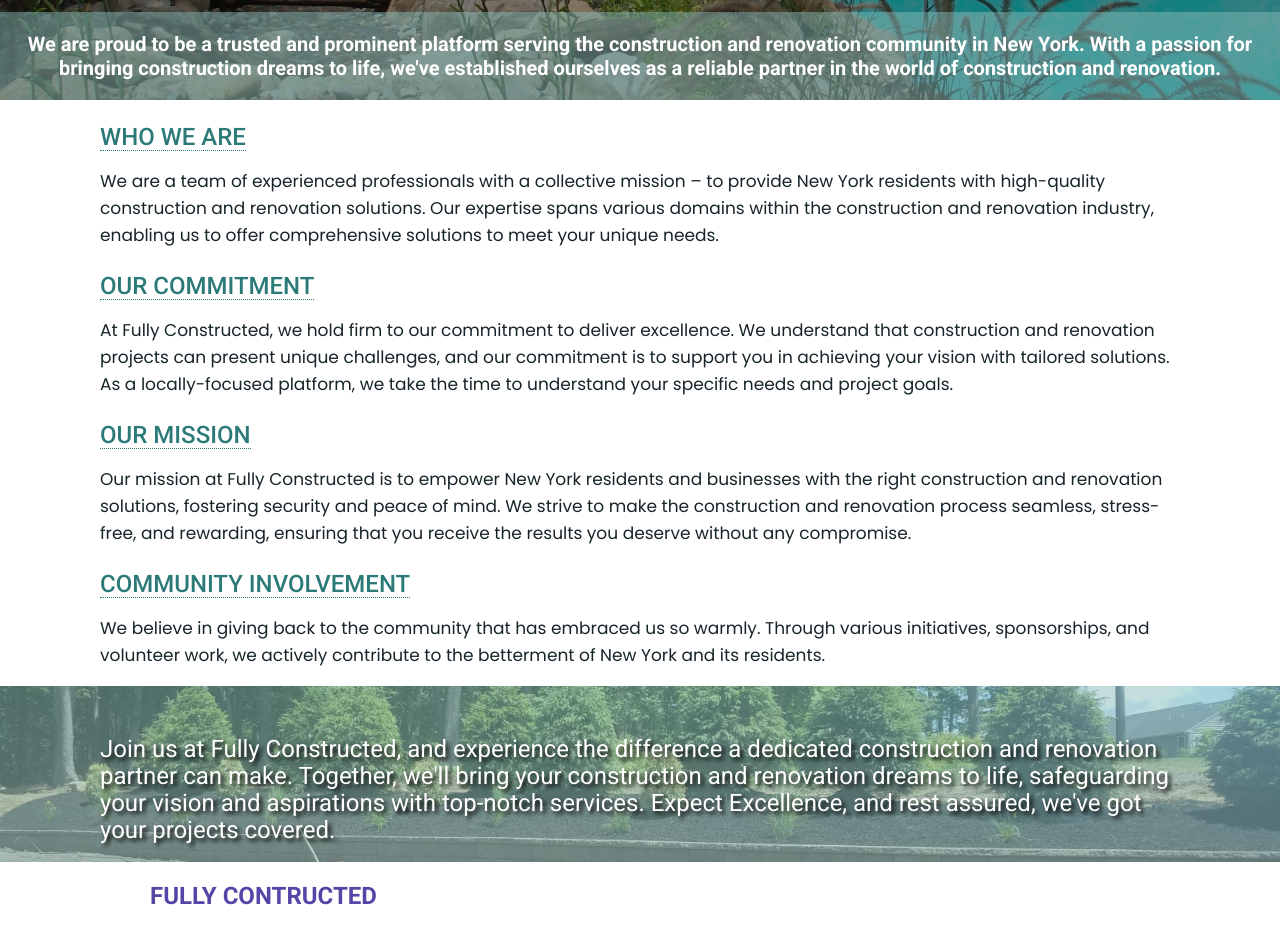
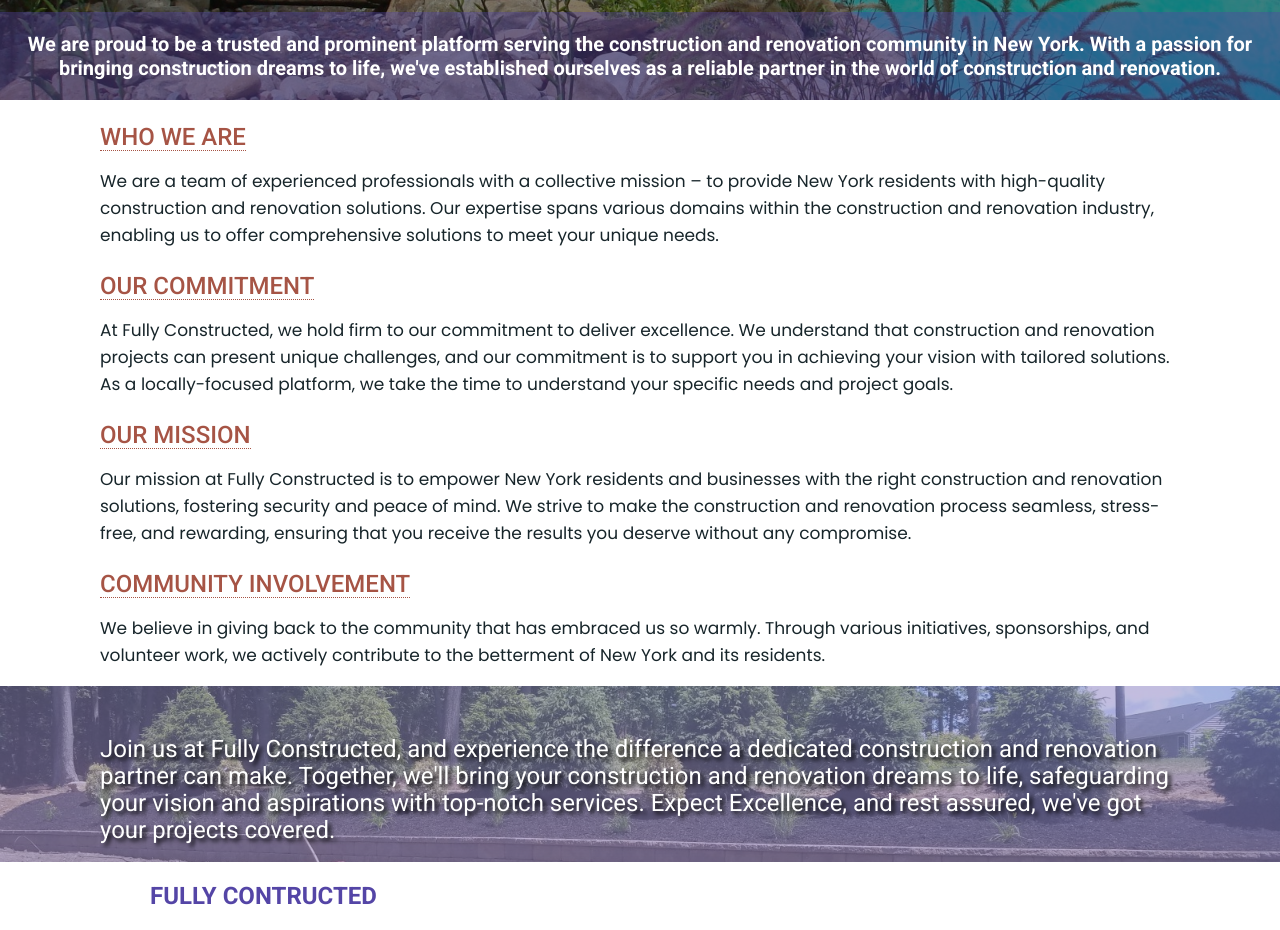
Before and after one commit to Wahaj-Ali/construction-web, a React (Create React App) app: page /about_us in a window 1280 px wide. Shown: the part 380-1310 px from the top of the page. Built offline with nearby package versions, Linux system fonts and the light colour scheme.

Commit message:
Update theme color

```diff
--- a/src/Components/AboutHero/AboutHero.css
+++ b/src/Components/AboutHero/AboutHero.css
@@ -30,7 +30,7 @@
   .insuranceHeroDesc h3 {
     margin: 0;
     /* background-color: #3542567f; */
-    background-color: #88bdbc78;;
+    background-color: #5445a666;;
     padding: 20px;
     font-size: 20px;
     /* font-weight: 500; */
--- a/src/Components/FAQ/FAQ.css
+++ b/src/Components/FAQ/FAQ.css
@@ -19,7 +19,7 @@
     align-items: center;
     background-color: #8080801a;
     padding: 10px;
-    border-left: 5px solid #2b7a78;
+    border-left: 5px solid #5445a6;
     overflow: hidden;
     transition: max-height 1.7s ease-in-out;
 }
@@ -37,7 +37,7 @@
 .fQues {
     display: flex;
     align-items: center;
-    background-color: #def2f1;
+    background-color: #a65445a8;
     padding: 10px;
     border-left: 5px solid #17252a;
     cursor: pointer;
@@ -53,5 +53,5 @@
 }
 
 #aIcon {
-    color: #2b7a78;
+    color: #5445a6;
 }
--- a/src/Components/ServiceOverview/ServiceOverview.css
+++ b/src/Components/ServiceOverview/ServiceOverview.css
@@ -1,23 +1,9 @@
 .serviceOverview {
-    /* width: 40%; */
-
-    /* height: 220px;
-    border: 1px solid black;
-    margin-top: 30px;
-    background-color: #2b787a;
-    color: #def2f1;
-    border-radius: 10px;
-    transition: all 0.3s ease-out;
-    display: flex; */
-
     display: flex;
     width: 100%;
     align-self: flex-start;
     justify-content: space-between;
-    /* height: 230px; */
-    /* gap: 30px; */
-    margin: 50px 0;
-    /* box-shadow: 8px 20px 15px rgba(0, 0, 0, 0.1); */
+    margin: 25px 0;
     border-radius: 10px;
     background: linear-gradient(to bottom,#6a58ca,#8174c4);
     padding: 10px;
@@ -29,10 +15,6 @@
 }
 
 .sImg {
-    /* max-width: 380px;
-    width: 40%;
-    padding: 10px; */
-
     display: flex;
     height: 250px;
     overflow: hidden;
@@ -54,11 +36,6 @@
 }
 
 .serviceData {
-    /* display: flex;
-    flex-direction: column;
-    padding: 20px;
-    width: 70%; */
-
     align-items: flex-start;
     display: flex;
     flex-direction: column;
@@ -68,14 +45,7 @@
 }
 
 .sHead h3 {
-    /* margin-bottom: 0;
-    text-transform: uppercase;
-    font-weight: 600;
-    width: fit-content;
-    color: #17252a; */
-
     align-items: center;
-    /* color: #9685ea; */
     display: flex;
     font-size: 24px;
     font-weight: 700;
--- a/src/Pages/AboutUs/AboutUs.css
+++ b/src/Pages/AboutUs/AboutUs.css
@@ -6,7 +6,7 @@
 
 .aboutSec h3 {
     font-weight: 500;
-    color: #2b7a78;
+    color: #a65445;
     font-size: 24px;
     line-height: 26px;
     text-transform: uppercase;
@@ -31,7 +31,7 @@
 
 .joinUs {
     /* background-color: rgba(93,91,159,0.9); */
-    background-color: #88BDBC;
+    background-color: #5445a6b3;
     height: 22vh;
 }
 
```
